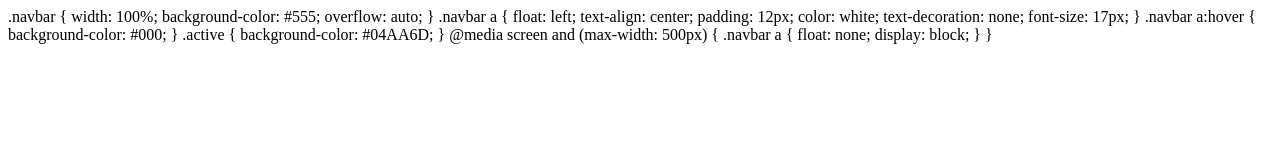
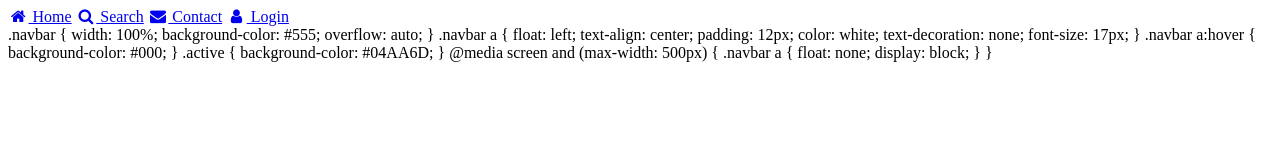
Before and after one commit to TeriTerii/Terieri.github.io, a plain HTML site: page index.html in a window 1280 px wide. Drawn offline with Linux system fonts and the light colour scheme.

Commit message:
Update index.html

```diff
--- a/index.html
+++ b/index.html
@@ -2,6 +2,14 @@
 <html>
 
 <body>
+  <link rel="stylesheet" href="https://cdnjs.cloudflare.com/ajax/libs/font-awesome/4.7.0/css/font-awesome.min.css">
+
+<div class="navbar">
+  <a class="active" href="#"><i class="fa fa-fw fa-home"></i> Home</a>
+  <a href="#"><i class="fa fa-fw fa-search"></i> Search</a>
+  <a href="#"><i class="fa fa-fw fa-envelope"></i> Contact</a>
+  <a href="#"><i class="fa fa-fw fa-user"></i> Login</a>
+</div>
 .navbar {
   width: 100%;
   background-color: #555;
```
